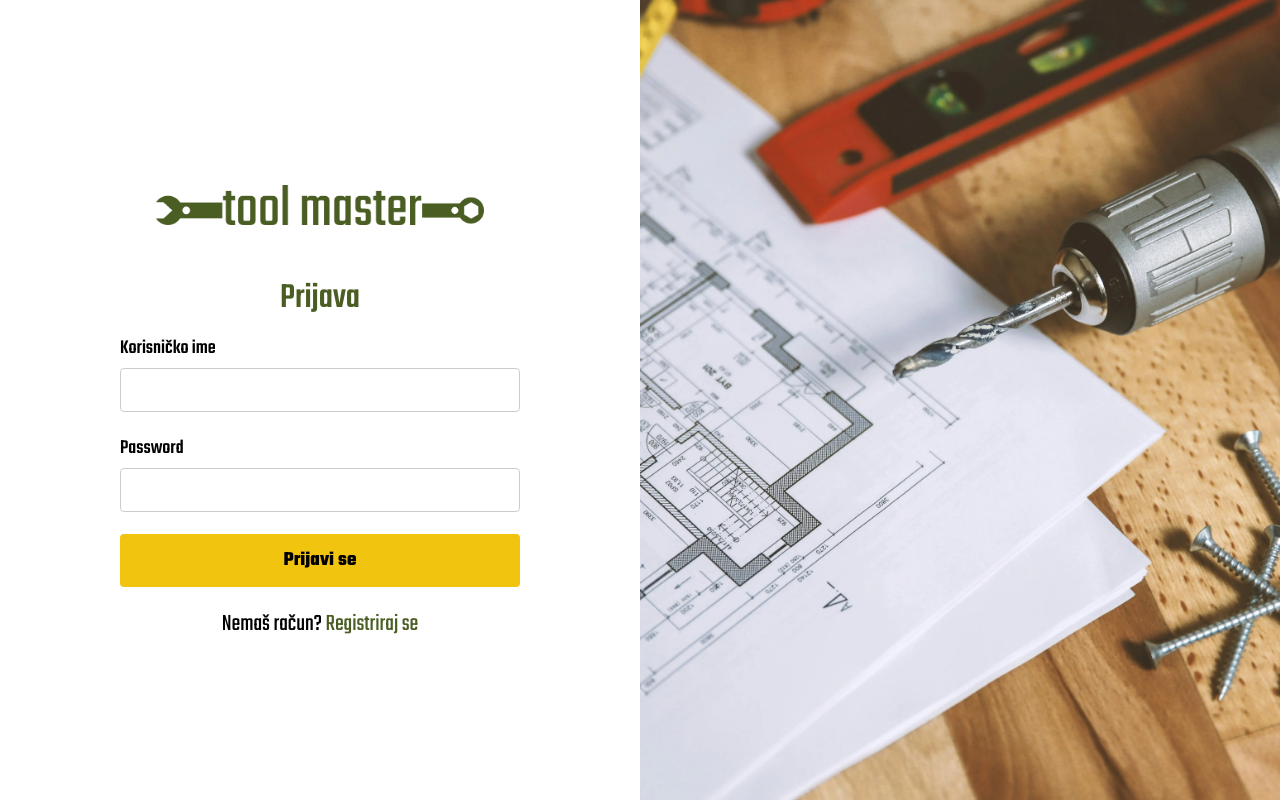
After one commit to bilicfranjo/ToolMaster, a Django app: page /login/ in a window 1280 px wide. The commit adds this page. Run offline with Django 5.2, Linux system fonts and the light colour scheme.

Commit message:
Make login, register and logout

```diff
--- /dev/null
+++ b/shop/forms.py
@@ -0,0 +1,35 @@
+from django import forms
+from django.contrib.auth.forms import UserCreationForm, AuthenticationForm
+from django.contrib.auth.models import User
+
+class CustomUserCreationForm(UserCreationForm):
+    email = forms.EmailField(required=True, label='Email')
+
+    class Meta:
+        model = User
+        fields = ['username', 'email', 'password1', 'password2']
+        labels = {
+            'username': 'Korisničko ime',
+            'email': 'Email',
+        }
+        help_texts = {field: '' for field in fields}
+
+    def __init__(self, *args, **kwargs):
+        super().__init__(*args, **kwargs)
+        # Ručno makni help_text s password polja
+        self.fields['password1'].help_text = ''
+        self.fields['password2'].help_text = ''
+        self.fields['password1'].label = 'Lozinka'
+        self.fields['password2'].label = 'Ponovi lozinku'
+
+
+    def clean_email(self):
+        email = self.cleaned_data.get('email')
+        if User.objects.filter(email=email).exists():
+            raise forms.ValidationError("Taj email je već registriran.")
+        return email
+
+
+
+class CustomAuthenticationForm(AuthenticationForm):
+    username = forms.CharField(label='Korisničko ime')
--- /dev/null
+++ b/shop/static/shop/css/auth.css
@@ -0,0 +1,187 @@
+/* REGISTRACIJA */
+* {
+    box-sizing: border-box;
+}
+
+html, body {
+    height: 100%;
+}
+
+body {
+    margin: 0;
+    padding: 0;
+}
+
+/* Glavni layout */
+.auth-container {
+    display: flex;
+    width: 100%;
+    height: 100vh;
+    overflow: hidden;
+    font-family: 'Teko', sans-serif;
+}
+
+
+/* Lijeva strana – slika */
+.auth-image-side {
+    flex-basis: 50%;
+    height: 100%;
+    background-size: cover;
+    background-position: center;
+    background-repeat: no-repeat;
+}
+
+.login-bg-image {
+    background-image: url('/static/shop/images/login-bg.webp');
+}
+.register-bg-image {
+    background-image: url('/static/shop/images/register-bg.webp');
+}
+
+
+.auth-form-side {
+    flex-basis: 50%;
+    height: 100%;
+    background-color: white;
+    padding: 40px;
+    display: flex;
+    flex-direction: column;
+    justify-content: center;
+    align-items: center;
+    position: relative;
+}
+
+/* Link za povratak */
+.back-link {
+    position: absolute;
+    top: 20px;
+    left: 30px;
+}
+
+.back-link a {
+    text-decoration: none;
+    font-size: 20px;
+    color: #4A5D23;
+}
+
+.back-link a:hover {
+    text-decoration: underline;
+}
+
+/* Logo */
+.logo-wrapper {
+    text-align: center;
+    padding-top: 50px;
+    margin-bottom: 10px;
+}
+
+.logo-wrapper img {
+    max-height: 40px;
+    width: auto;
+}
+
+
+/* Naslov */
+.auth-form-side h2 {
+    font-size: 36px;
+    font-weight: 500;
+    text-align: center;
+    margin-bottom: 10px;
+    color: #4A5D23;
+}
+
+/* Forma */
+form {
+    width: 100%;
+    max-width: 400px;
+}
+
+form div {
+    margin-bottom: 20px;
+}
+
+
+form input {
+    width: 100%;
+    padding: 4px;
+    font-size: 24px;
+    margin-bottom: 2px;
+    border: 1px solid #ccc;
+    border-radius: 4px;
+    font-family: 'Teko', sans-serif;
+}
+
+form label {
+    font-size: 20px;
+    font-weight: 500;
+    display: block;
+    margin-bottom: 5px;
+}
+
+form button {
+    width: 100%;
+    padding: 12px;
+    font-size: 20px;
+    background-color: #f1c40f;
+    color: black;
+    border: none;
+    border-radius: 4px;
+    font-weight: bold;
+    cursor: pointer;
+    transition: background-color 0.3s;
+    font-family: 'Teko', sans-serif;
+}
+
+ul.errorlist {
+    padding: 0;
+    margin-bottom: 10px;
+    color: red;
+    font-size: 18px;
+    list-style: none;
+}
+
+
+form button:hover {
+    background-color: #d4ac0d;
+}
+
+/* Link za login */
+.login-link {
+    text-align: center;
+    margin-top: 20px;
+    font-size: 24px;
+}
+
+.login-link a {
+    color: #4A5D23;
+    text-decoration: none;
+}
+
+.login-link a:hover {
+    text-decoration: underline;
+}
+
+.login-error {
+    color: red;
+    font-size: 20px;
+    /*text-align: center;*/
+    margin-bottom: 15px;
+    font-family: 'Teko', sans-serif;
+}
+
+/* Responsivnost */
+@media (max-width: 768px) {
+    .auth-container {
+        flex-direction: column;
+    }
+
+    .auth-image-side {
+        width: 100%;
+        height: 40vh;
+    }
+
+    .auth-form-side {
+        width: 100%;
+        padding: 30px 20px;
+    }
+}
--- a/shop/static/shop/css/styles.css
+++ b/shop/static/shop/css/styles.css
@@ -238,7 +238,7 @@ button {
 
 /* Naslov sekcije lijevo */
 .section-title-left {
-    font-size: 36px;
+    font-size: 40px;
     font-weight: bold;
     color: #f1c40f;
     text-align: left;
@@ -316,6 +316,9 @@ button {
     padding: 20px 10px;
 }
 
+.popular-products-section .section-title-left {
+    font-size: 40px;
+}
 
 .product-card {
     border: none;
--- /dev/null
+++ b/shop/templates/shop/login.html
@@ -0,0 +1,69 @@
+{% load static %}
+<!DOCTYPE html>
+<html lang="hr">
+<head>
+    <meta charset="UTF-8">
+    <title>Prijava - ToolMaster</title>
+    <meta name="viewport" content="width=device-width, initial-scale=1.0">
+
+    <!--Favicon-->
+    <link rel="icon" type="image/png" href="{% static 'images/favicon.png' %}">
+
+    <!-- Google font Teko -->
+    <link rel="preconnect" href="https://fonts.googleapis.com">
+    <link rel="preconnect" href="https://fonts.gstatic.com" crossorigin>
+    <link href="https://fonts.googleapis.com/css2?family=Teko:wght@300..700&display=swap" rel="stylesheet">
+
+    <link rel="preload" as="image" href="{% static 'shop/images/login-bg.webp' %}">
+
+    <!-- CSS -->
+    <link rel="stylesheet" href="{% static 'shop/css/auth.css' %}">
+</head>
+<body>
+
+<div class="auth-container">
+
+    <!-- Lijeva strana: forma -->
+    <div class="auth-form-side">
+
+        <div class="logo-wrapper">
+            <img src="{% static 'shop/images/logo-green.png' %}" alt="ToolMaster logo">
+        </div>
+
+        <h2>Prijava</h2>
+
+        {% if error_message %}
+            <div class="login-error">
+                {{ error_message }}
+            </div>
+        {% endif %}
+
+
+        <form method="post">
+            {% csrf_token %}
+            <div>
+                <label for="{{ form.username.id_for_label }}">{{ form.username.label }}</label>
+                {{ form.username }}
+                {{ form.username.errors }}
+            </div>
+
+            <div>
+                <label for="{{ form.password.id_for_label }}">{{ form.password.label }}</label>
+                {{ form.password }}
+                {{ form.password.errors }}
+            </div>
+
+            <button type="submit">Prijavi se</button>
+        </form>
+
+        <p class="login-link">Nemaš račun? <a href="{% url 'register' %}">Registriraj se</a></p>
+
+    </div>
+
+    <!-- Desna strana: slika -->
+    <div class="auth-image-side login-bg-image"></div>
+
+</div>
+
+</body>
+</html>
--- a/shop/urls.py
+++ b/shop/urls.py
@@ -1,6 +1,9 @@
 from django.urls import path
-from .views import home_view
+from .views import home_view, register_view, login_view, logout_view
 
 urlpatterns = [
     path('', home_view, name="home"),
+    path('register/', register_view, name="register"),
+    path('login/', login_view, name="login"),
+    path('logout/', logout_view, name='logout'),
 ]
--- a/shop/views.py
+++ b/shop/views.py
@@ -1,5 +1,8 @@
-from django.shortcuts import render
+from django.shortcuts import render, redirect
 from .models import Banner, Category, Product
+from django.contrib.auth import login, authenticate, logout
+from .forms import CustomAuthenticationForm, CustomUserCreationForm
+from django.contrib.auth.models import User
 
 def home_view(request):
     banners = Banner.objects.all()
@@ -10,3 +13,42 @@ def home_view(request):
         'categories': categories,
         'popular_products' : popular_products,
         })
+
+
+def register_view(request):
+    if request.method == 'POST':
+        form = CustomUserCreationForm(request.POST)
+        if form.is_valid():
+            user = form.save()
+            login(request, user)
+            return redirect('home')
+    else:
+        form = CustomUserCreationForm()
+    return render(request, 'shop/register.html', {'form': form})
+
+def login_view(request):
+    error_message = None
+
+    if request.method == 'POST':
+        form = CustomAuthenticationForm(request, data=request.POST)
+        if form.is_valid():
+            username = form.cleaned_data.get('username')
+            password = form.cleaned_data.get('password')
+
+            user = authenticate(request, username=username, password=password)
+            if user is not None:
+                login(request, user)
+                return redirect('home')
+            else:
+                error_message = "Neispravno korisničko ime ili lozinka."
+        else:
+            error_message = "Neispravan unos. Pokušaj ponovno."
+    else:
+        form = CustomAuthenticationForm()
+
+    return render(request, 'shop/login.html', {'form': form, 'error_message': error_message})
+
+
+def logout_view(request):
+    logout(request)
+    return redirect('home')
```
Also changed, not shown: shop/templates/shop/base.html (+5 -5 lines), shop/templates/shop/register.html (added, +48 -0 lines), shop/static/shop/images/favicon.png (renamed from shop/static/images/favicon.png), shop/static/shop/images/login-bg.webp (added), shop/static/shop/images/logo-green.png (added), shop/static/shop/images/logo.png (renamed from shop/static/images/logo.png), shop/static/shop/images/register-bg.webp (added).
